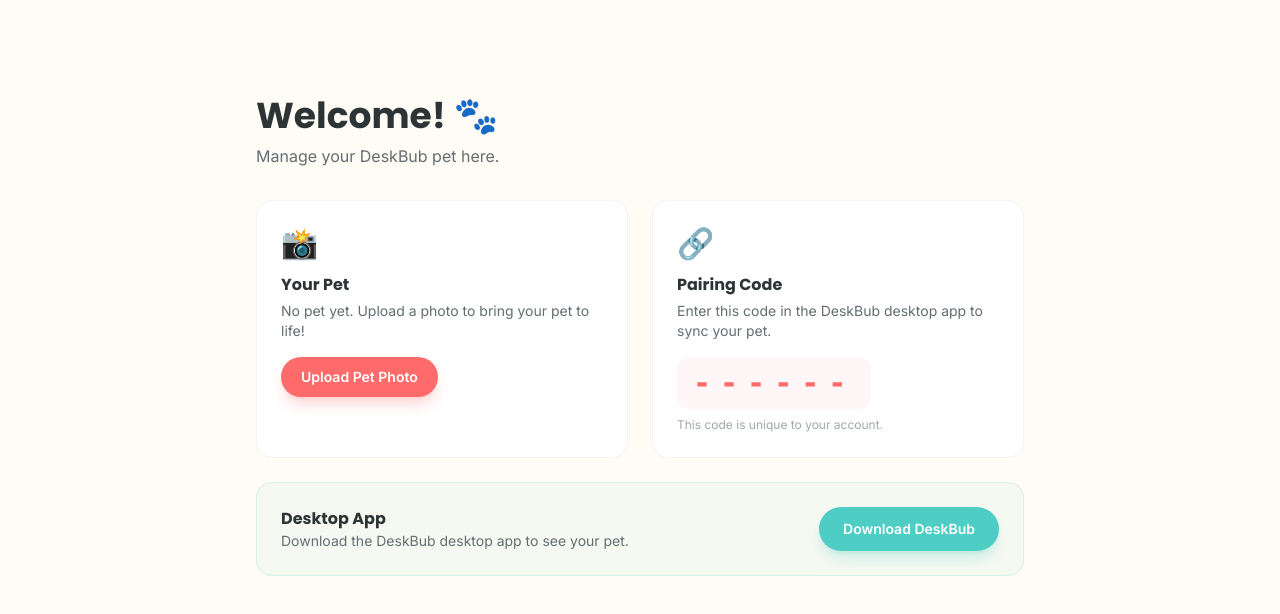
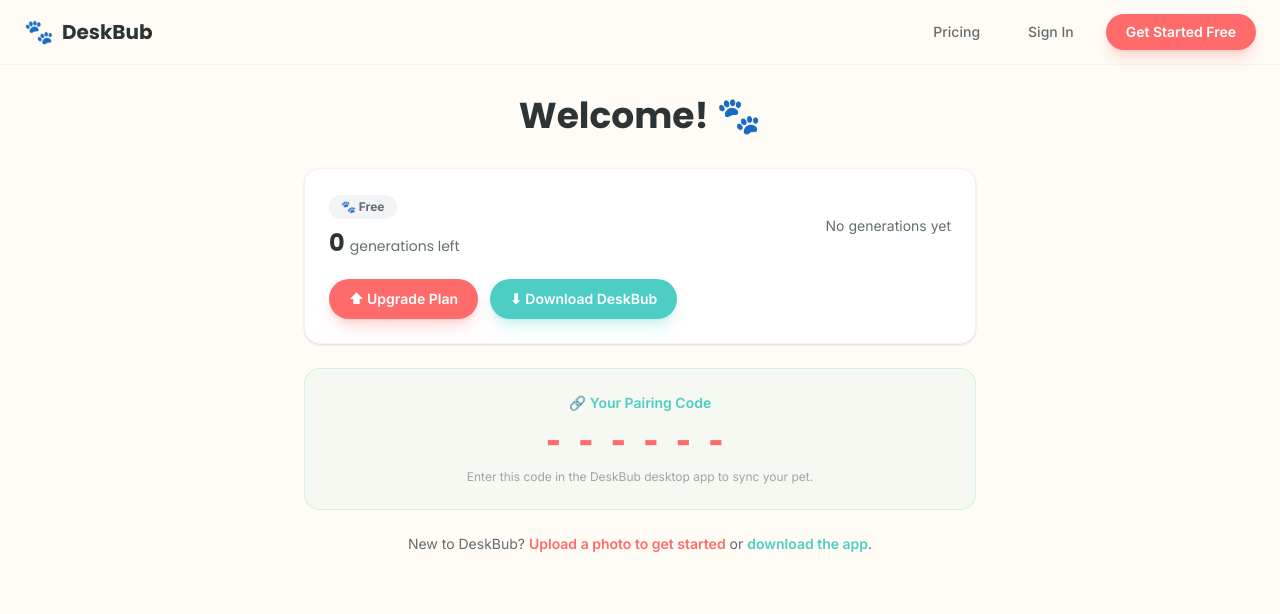
Before and after one commit to lsbillups/deskbub, a Next.js app: page /dashboard in a window 1280 px wide. Shown: the top 614 px of the page. Built offline with nearby package versions, Linux system fonts and the light colour scheme; no server answers.

Commit message:
feat: 全站加Navbar导航, 下载页加配对码, Dashboard改造为状态中心, 次数用完加引导

```diff
--- a/app/dashboard/page.tsx
+++ b/app/dashboard/page.tsx
@@ -8,99 +8,111 @@ import { motion } from 'framer-motion';
 export default function DashboardPage() {
   const { user } = useUser();
   const [pairingCode, setPairingCode] = useState<string | null>(null);
+  const [tier, setTier] = useState('free');
+  const [gensUsed, setGensUsed] = useState(0);
+  const [gensMax, setGensMax] = useState(0);
 
-  // Generate a stable 6-digit pairing code from user ID
   useEffect(() => {
     if (user) {
-      // Simple hash to 6 digits
       let hash = 0;
       for (let i = 0; i < user.id.length; i++) {
         hash = ((hash << 5) - hash) + user.id.charCodeAt(i);
         hash |= 0;
       }
-      const code = String(Math.abs(hash) % 1000000).padStart(6, '0');
-      setPairingCode(code);
+      setPairingCode(String(Math.abs(hash) % 1000000).padStart(6, '0'));
     }
   }, [user]);
 
+  useEffect(() => {
+    fetch('/api/check-subscription')
+      .then(r => r.json())
+      .then(d => {
+        setTier(d.tier === 'plus' ? 'plus' : d.tier === 'basic' ? 'basic' : 'free');
+        setGensUsed(d.used || 0);
+        setGensMax(d.max || 0);
+      });
+  }, []);
+
+  const gensLeft = Math.max(0, gensMax - gensUsed);
+
   return (
     <main className="min-h-screen bg-cream pt-24 pb-16 px-6">
-      <div className="max-w-3xl mx-auto">
-        <motion.div
-          initial={{ opacity: 0, y: 20 }}
-          animate={{ opacity: 1, y: 0 }}
-        >
-          <h1 className="text-3xl sm:text-4xl font-display font-bold text-text-primary">
+      <div className="max-w-2xl mx-auto">
+
+        {/* Welcome */}
+        <motion.div initial={{ opacity: 0, y: 20 }} animate={{ opacity: 1, y: 0 }}>
+          <h1 className="text-3xl sm:text-4xl font-display font-bold text-text-primary text-center">
             Welcome{user?.firstName ? `, ${user.firstName}` : ''}! 🐾
           </h1>
-          <p className="mt-2 text-text-secondary">Manage your DeskBub pet here.</p>
         </motion.div>
 
-        {/* Status Cards */}
-        <div className="mt-8 grid sm:grid-cols-2 gap-6">
-          {/* Pet Status */}
-          <motion.div
-            initial={{ opacity: 0, y: 20 }}
-            animate={{ opacity: 1, y: 0 }}
-            transition={{ delay: 0.1 }}
-            className="bg-white rounded-2xl border border-gray-100 p-6"
-          >
-            <div className="text-3xl mb-3">📸</div>
-            <h3 className="font-display font-bold text-text-primary">Your Pet</h3>
-            <p className="text-sm text-text-secondary mt-1">
-              No pet yet. Upload a photo to bring your pet to life!
+        {/* Plan Status Card */}
+        <motion.div initial={{ opacity: 0, y: 20 }} animate={{ opacity: 1, y: 0 }} transition={{ delay: 0.1 }}
+          className="mt-8 bg-white rounded-2xl border border-gray-100 p-6 shadow-sm">
+          <div className="flex items-center justify-between">
+            <div>
+              <span className={`inline-block px-3 py-1 rounded-full text-xs font-bold ${
+                tier === 'plus' ? 'bg-coral/10 text-coral' : tier === 'basic' ? 'bg-mint/10 text-mint' : 'bg-gray-100 text-text-secondary'
+              }`}>
+                {tier === 'plus' ? '🌟 Plus' : tier === 'basic' ? '⭐ Basic' : '🐾 Free'}
+              </span>
+              <p className="mt-2 text-2xl font-display font-bold text-text-primary">
+                {gensMax > 0 ? `${gensLeft}/${gensMax}` : '0'} <span className="text-sm font-normal text-text-secondary">generations left</span>
               </p>
-            <Link
-              href="/upload"
-              className="inline-block mt-4 px-5 py-2.5 bg-coral text-white text-sm font-semibold rounded-full hover:bg-coral-dark transition-all shadow-lg shadow-coral/25"
-            >
-              Upload Pet Photo
+            </div>
+            <div className="text-right">
+              {gensMax === 0 && <p className="text-sm text-text-secondary">No generations yet</p>}
+              {gensMax > 0 && gensLeft === 0 && <p className="text-sm text-coral font-medium">All used — share or upgrade!</p>}
+            </div>
+          </div>
+
+          {/* Quick actions */}
+          <div className="mt-5 flex gap-3 flex-wrap">
+            {gensLeft > 0 ? (
+              <Link href="/upload"
+                className="px-5 py-2.5 bg-coral text-white text-sm font-semibold rounded-full hover:bg-coral-dark transition-all shadow-lg shadow-coral/25">
+                📸 Upload Pet Photo
               </Link>
+            ) : (
+              <Link href="/pricing"
+                className="px-5 py-2.5 bg-coral text-white text-sm font-semibold rounded-full hover:bg-coral-dark transition-all shadow-lg shadow-coral/25">
+                ⬆ Upgrade Plan
+              </Link>
+            )}
+            <Link href="/download"
+              className="px-5 py-2.5 bg-mint text-white text-sm font-semibold rounded-full hover:bg-mint-dark transition-all shadow-lg shadow-mint/25">
+              ⬇ Download DeskBub
+            </Link>
+          </div>
         </motion.div>
 
         {/* Pairing Code */}
-          <motion.div
-            initial={{ opacity: 0, y: 20 }}
-            animate={{ opacity: 1, y: 0 }}
-            transition={{ delay: 0.2 }}
-            className="bg-white rounded-2xl border border-gray-100 p-6"
-          >
-            <div className="text-3xl mb-3">🔗</div>
-            <h3 className="font-display font-bold text-text-primary">Pairing Code</h3>
-            <p className="text-sm text-text-secondary mt-1">
+        <motion.div initial={{ opacity: 0, y: 20 }} animate={{ opacity: 1, y: 0 }} transition={{ delay: 0.2 }}
+          className="mt-6 bg-mint/5 rounded-2xl border border-mint/20 p-6 text-center">
+          <p className="text-sm font-semibold text-mint mb-2">🔗 Your Pairing Code</p>
+          <code className="text-4xl font-mono font-bold tracking-[0.3em] text-coral select-all">
+            {pairingCode || '------'}
+          </code>
+          <p className="text-xs text-text-secondary/60 mt-2">
             Enter this code in the DeskBub desktop app to sync your pet.
           </p>
-            <div className="mt-4 flex items-center gap-3">
-              <code className="text-3xl font-mono font-bold tracking-[0.3em] text-coral bg-coral/5 px-4 py-2 rounded-xl select-all">
-                {pairingCode || '------'}
-              </code>
-            </div>
-            <p className="text-xs text-text-secondary/60 mt-2">
-              This code is unique to your account.
+        </motion.div>
+
+        {/* No pet yet? */}
+        <motion.div initial={{ opacity: 0, y: 20 }} animate={{ opacity: 1, y: 0 }} transition={{ delay: 0.3 }}
+          className="mt-6 text-center">
+          <p className="text-text-secondary text-sm">
+            New to DeskBub?{' '}
+            <Link href="/upload" className="text-coral font-semibold hover:underline">
+              Upload a photo to get started
+            </Link>
+            {' '}or{' '}
+            <Link href="/download" className="text-mint font-semibold hover:underline">
+              download the app
+            </Link>.
           </p>
         </motion.div>
-        </div>
 
-        {/* Download Card */}
-        <motion.div
-          initial={{ opacity: 0, y: 20 }}
-          animate={{ opacity: 1, y: 0 }}
-          transition={{ delay: 0.3 }}
-          className="mt-6 bg-mint/5 rounded-2xl border border-mint/20 p-6"
-        >
-          <div className="flex items-center justify-between flex-wrap gap-4">
-            <div>
-              <h3 className="font-display font-bold text-text-primary">Desktop App</h3>
-              <p className="text-sm text-text-secondary">Download the DeskBub desktop app to see your pet.</p>
-            </div>
-            <Link
-              href="/download"
-              className="px-6 py-3 bg-mint text-white font-semibold rounded-full hover:bg-mint-dark transition-all shadow-lg shadow-mint/25 text-sm"
-            >
-              Download DeskBub
-            </Link>
-          </div>
-        </motion.div>
       </div>
     </main>
   );
--- a/app/download/page.tsx
+++ b/app/download/page.tsx
@@ -1,12 +1,21 @@
 'use client';
 
-import { useEffect, useState } from 'react';
+import { useEffect, useState, useMemo } from 'react';
+import { useUser } from '@clerk/nextjs';
 import { motion } from 'framer-motion';
 import Link from 'next/link';
 import Footer from '@/components/landing/Footer';
 
 export default function DownloadPage() {
+  const { user, isSignedIn } = useUser();
   const [os, setOs] = useState<'windows' | 'mac' | 'unknown'>('unknown');
+
+  const pairingCode = useMemo(() => {
+    if (!user) return null;
+    let hash = 0;
+    for (let i = 0; i < user.id.length; i++) { hash = ((hash << 5) - hash) + user.id.charCodeAt(i); hash |= 0; }
+    return String(Math.abs(hash) % 1000000).padStart(6, '0');
+  }, [user]);
 
   useEffect(() => {
     const ua = navigator.userAgent.toLowerCase();
@@ -102,6 +111,16 @@ export default function DownloadPage() {
           </p>
         </motion.div>
 
+        {/* Pairing Code — shown only when logged in */}
+        {isSignedIn && pairingCode && (
+          <motion.div initial={{ opacity: 0, y: 10 }} animate={{ opacity: 1, y: 0 }} transition={{ delay: 0.4 }}
+            className="mt-6 bg-mint/5 rounded-2xl border border-mint/20 p-6 text-center max-w-lg mx-auto">
+            <p className="text-sm font-semibold text-mint mb-2">🔗 Your Pairing Code</p>
+            <code className="text-3xl font-mono font-bold tracking-[0.3em] text-coral select-all">{pairingCode}</code>
+            <p className="text-xs text-text-secondary/60 mt-2">After installing, open the app and enter this code. Your pet will appear!</p>
+          </motion.div>
+        )}
+
         {/* Install Steps */}
         <motion.div
           initial={{ opacity: 0, y: 20 }}
--- a/app/layout.tsx
+++ b/app/layout.tsx
@@ -1,6 +1,7 @@
 import type { Metadata } from 'next';
 import { Inter, Poppins } from 'next/font/google';
 import { ClerkProvider } from '@clerk/nextjs';
+import Navbar from '@/components/landing/Navbar';
 import './globals.css';
 
 const inter = Inter({
@@ -32,7 +33,10 @@ export default function RootLayout({
         lang="en"
         className={`${inter.variable} ${poppins.variable} h-full antialiased`}
       >
-        <body className="min-h-full flex flex-col font-sans">{children}</body>
+        <body className="min-h-full flex flex-col font-sans">
+          <Navbar />
+          {children}
+        </body>
       </html>
     </ClerkProvider>
   );
--- a/app/page.tsx
+++ b/app/page.tsx
@@ -1,4 +1,3 @@
-import Navbar from '@/components/landing/Navbar';
 import Hero from '@/components/landing/Hero';
 import HowItWorks from '@/components/landing/HowItWorks';
 import Features from '@/components/landing/Features';
@@ -7,7 +6,6 @@ import Footer from '@/components/landing/Footer';
 export default function HomePage() {
   return (
     <main className="min-h-screen bg-cream">
-      <Navbar />
       <Hero />
       <HowItWorks />
       <Features />
--- a/app/upload/page.tsx
+++ b/app/upload/page.tsx
@@ -281,7 +281,8 @@ export default function UploadPage() {
               ? `Plus — Step 1: pick up to 5 actions · Step 2: add more videos if needed · Step 3: pick your ${FINAL} favorites`
               : tier === 'basic' ? 'Basic — 1 default action' : 'Subscribe to get started'}
           </p>
-          {tier === 'plus' && <p className="text-xs text-mint mt-1">{gensLeft} generations left · {totalVideos} videos so far</p>}
+          {(tier === 'plus' || tier === 'basic') && <p className="text-xs text-mint mt-1">{gensLeft} generations left · {totalVideos} videos so far</p>}
+          {tier === 'free' && <p className="text-xs text-text-secondary/60 mt-1">Free plan — share to unlock Basic</p>}
         </div>
 
         <AnimatePresence mode="wait">
```
Lines whose indentation alone changed are shown as unchanged.
